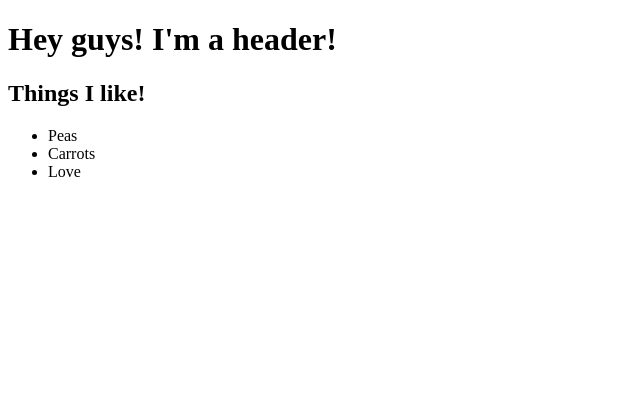
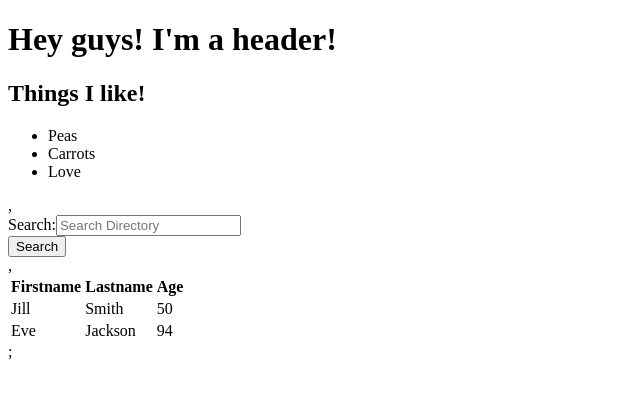
Before and after one commit to ianfletcher314/StaffDirectory, a React (Create React App) app: page / in a window 1280 px wide. Shown: the top 398 px of the page, without its empty margins (0-640 px from the left). Built offline with nearby package versions, Linux system fonts and the light colour scheme.

Commit message:
seach and table now connected to app.js. Next steps are 1) getting the api call set up 2) making the table load the information from the userDb 3) figuring out how to use materialize to make the site look better

```diff
--- a/src/App.js
+++ b/src/App.js
@@ -1,8 +1,16 @@
 import React from "react";
-import Header from "./Components/Header/Header";
+import Header from "./Components/Header/Header"
+import Search from "./Components/Search/Search";
+import Table from "./Components/Table/Table";
+
 
 function App() {
-  return <Header />;
+  return <div>
+    <Header />,
+    <Search />,
+    <Table />;
+  </div>
+
 }
 
 export default App;
--- a/src/Components/Search/Search.js
+++ b/src/Components/Search/Search.js
@@ -0,0 +1,26 @@
+import React from "react";
+
+function Search(props) {
+  return (
+    <form>
+      <div className="form-group">
+        <label htmlFor="search">Search:</label>
+        <input
+          onChange={props.handleInputChange}
+          value={props.value}
+          name="search"
+          type="text"
+          className="form-control"
+          placeholder="Search Directory"
+          id="search"
+        />
+        <br />
+        <button onClick={props.handleFormSubmit} className="btn btn-primary">
+          Search
+        </button>
+      </div>
+    </form>
+  );
+}
+
+export default Search;
--- a/src/Components/Table/Table.js
+++ b/src/Components/Table/Table.js
@@ -0,0 +1,25 @@
+import React from "react";
+
+function Table(props) {
+  return (
+    <table >
+    <tr>
+      <th>Firstname</th>
+      <th>Lastname</th>
+      <th>Age</th>
+    </tr>
+    <tr>
+      <td>Jill</td>
+      <td>Smith</td>
+      <td>50</td>
+    </tr>
+    <tr>
+      <td>Eve</td>
+      <td>Jackson</td>
+      <td>94</td>
+    </tr>
+  </table>
+  );
+}
+
+export default Table;
```
